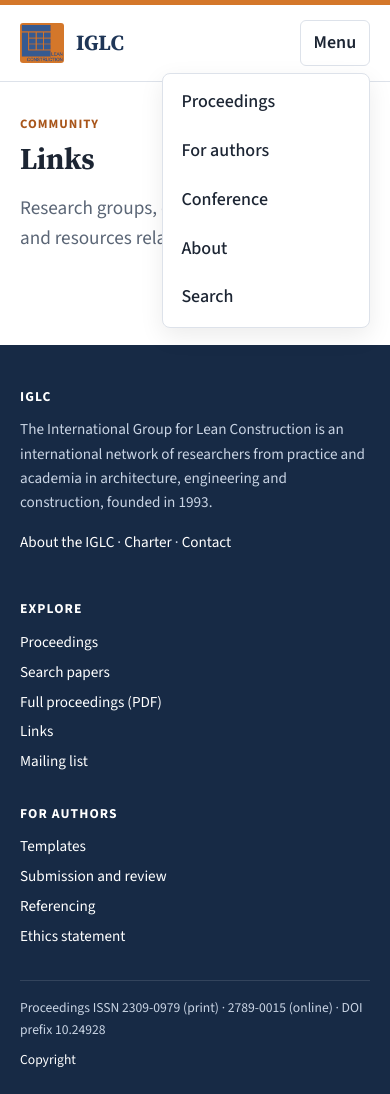
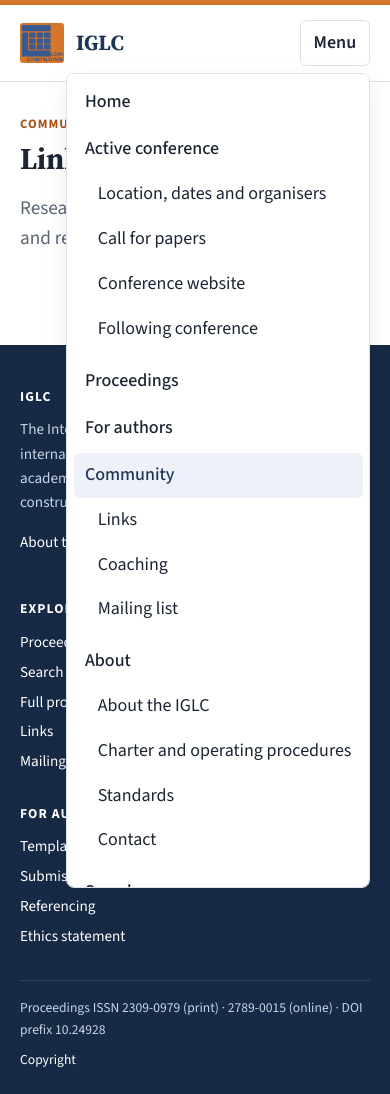
Before and after one commit to FrodeDrevland/new-iglc-net, a Django app: page /links/ in a window 390 px wide, after a click on "Menu". Run offline with Django 5.2, Linux system fonts and the light colour scheme; data that the repository does not hold is empty; parts of the project's set-up code (start-up, migrations or seed data) failed here and were passed over.

Commit message:
Main menu with the old site's structure and drop-downs (Active conference, Community, About)
Co-Authored-By: Claude Opus 5.5 <noreply@anthropic.com>
Claude-Session: https://claude.ai/code/session_01XkJSX4vrRHW9CYEUGMRzwt

```diff
--- a/apps/archive/context_processors.py
+++ b/apps/archive/context_processors.py
@@ -1,3 +1,6 @@
 def navigation(request):
     """The first part of the path, so the main menu can mark the current section."""
-    return {"nav_section": request.path.strip("/").split("/")[0].lower()}
+    return {
+        "nav_section": request.path.strip("/").split("/")[0].lower(),
+        "about_sections": ("about", "charter-and-operating-procedures", "standards", "contact", "copyright"),
+    }
--- a/static/css/site.css
+++ b/static/css/site.css
@@ -58,18 +58,28 @@ p { margin: 0 0 1em; }
 .brand-name { display: flex; flex-direction: column; line-height: 1.15; }
 .brand-name strong { font-family: var(--serif); font-size: 1.35rem; color: var(--blue-dark); }
 .brand-name span { font-size: .8rem; color: var(--muted); }
-.main-nav ul { list-style: none; margin: 0; padding: 0; display: flex; gap: .25rem; }
-.main-nav a { display: block; padding: .5rem .75rem; border-radius: 6px; text-decoration: none; color: var(--ink); font-weight: 500; }
-.main-nav a:hover, .main-nav a[aria-current="page"] { background: var(--blue-tint); color: var(--blue-dark); }
+.main-nav > ul { list-style: none; margin: 0; padding: 0; display: flex; gap: .15rem; }
+.main-nav li { position: relative; }
+.main-nav a { display: block; padding: .5rem .7rem; border-radius: 6px; text-decoration: none; color: var(--ink); font-weight: 500; white-space: nowrap; }
+.main-nav > ul > li > a:hover, .main-nav > ul > li.current > a, .main-nav a[aria-current="page"] { background: var(--blue-tint); color: var(--blue-dark); }
+.main-nav .has-sub > a::after { content: ""; display: inline-block; margin-left: .4rem; vertical-align: .2em; border: 4px solid transparent; border-top-color: currentColor; border-bottom: 0; }
+.main-nav .has-sub > ul { display: none; position: absolute; left: 0; top: 100%; z-index: 20; list-style: none; margin: 0; padding: .35rem; min-width: 15rem; background: var(--white); border: 1px solid var(--line); border-radius: var(--radius); box-shadow: 0 10px 28px rgb(0 0 0 / .1); }
+.main-nav .has-sub.align-right > ul { left: auto; right: 0; }
+.main-nav .has-sub:hover > ul, .main-nav .has-sub:focus-within > ul { display: block; }
+.main-nav .has-sub > ul a { font-weight: 400; }
+.main-nav .has-sub > ul a:hover { background: var(--blue-tint); color: var(--blue-dark); }
 .menu { display: none; }
-@media (max-width: 52rem) {
+@media (max-width: 60rem) {
   .brand-name span { display: none; }
-  .main-nav { display: none; }
+  .main-nav.desktop { display: none; }
   .menu { display: block; position: relative; }
   .menu summary { list-style: none; cursor: pointer; padding: .5rem .8rem; border: 1px solid var(--line); border-radius: 6px; font-weight: 600; }
   .menu summary::-webkit-details-marker { display: none; }
-  .menu[open] .main-nav { display: block; position: absolute; right: 0; top: calc(100% + .4rem); z-index: 5; background: var(--white); border: 1px solid var(--line); border-radius: var(--radius); box-shadow: 0 8px 24px rgb(0 0 0 / .08); min-width: 13rem; padding: .4rem; }
-  .menu[open] .main-nav ul { flex-direction: column; }
+  .menu .main-nav { display: none; }
+  .menu[open] .main-nav { display: block; position: absolute; right: 0; top: calc(100% + .4rem); z-index: 20; background: var(--white); border: 1px solid var(--line); border-radius: var(--radius); box-shadow: 0 8px 24px rgb(0 0 0 / .08); min-width: 16rem; max-height: 80vh; overflow-y: auto; padding: .4rem; }
+  .menu[open] .main-nav > ul { flex-direction: column; }
+  .menu .has-sub > ul { display: block; position: static; box-shadow: none; border: 0; padding: 0 0 .3rem .8rem; min-width: 0; }
+  .menu .has-sub > a::after { display: none; }
 }
 
 main { padding-bottom: 4rem; }
--- a/templates/_nav.html
+++ b/templates/_nav.html
@@ -1,9 +1,35 @@
+{% comment %}Same structure as the old site's menu. Groups open on hover or keyboard focus; on phones everything is listed.{% endcomment %}
 <nav class="{{ class }}" aria-label="Main">
   <ul>
-    <li><a href="{% url 'archive:conference_list' %}"{% if nav_section == "papers" %} aria-current="page"{% endif %}>Proceedings</a></li>
-    <li><a href="/for-authors/"{% if nav_section == "for-authors" %} aria-current="page"{% endif %}>For authors</a></li>
-    <li><a href="/active-conference/"{% if nav_section == "active-conference" %} aria-current="page"{% endif %}>Conference</a></li>
-    <li><a href="/about/"{% if nav_section == "about" %} aria-current="page"{% endif %}>About</a></li>
-    <li><a href="{% url 'archive:search' %}">Search</a></li>
+    <li><a href="{% url 'home' %}"{% if nav_section == "" %} aria-current="page"{% endif %}>Home</a></li>
+    <li class="has-sub{% if nav_section == 'active-conference' %} current{% endif %}">
+      <a href="/active-conference/">Active conference</a>
+      <ul>
+        <li><a href="/active-conference/">Location, dates and organisers</a></li>
+        <li><a href="/active-conference/call-for-papers/">Call for papers</a></li>
+        <li><a href="https://www.iglc-conference.com/">Conference website</a></li>
+        <li><a href="/active-conference/following-conference/">Following conference</a></li>
+      </ul>
+    </li>
+    <li class="{% if nav_section == 'papers' %}current{% endif %}"><a href="{% url 'archive:conference_list' %}">Proceedings</a></li>
+    <li class="{% if nav_section == 'for-authors' %}current{% endif %}"><a href="/for-authors/">For authors</a></li>
+    <li class="has-sub{% if nav_section == 'community' or nav_section == 'links' %} current{% endif %}">
+      <a href="/community/">Community</a>
+      <ul>
+        <li><a href="{% url 'archive:links' %}">Links</a></li>
+        <li><a href="/community/coaching/">Coaching</a></li>
+        <li><a href="/community/mailing-list/">Mailing list</a></li>
+      </ul>
+    </li>
+    <li class="has-sub align-right{% if nav_section in about_sections %} current{% endif %}">
+      <a href="/about/">About</a>
+      <ul>
+        <li><a href="/about/">About the IGLC</a></li>
+        <li><a href="/charter-and-operating-procedures/">Charter and operating procedures</a></li>
+        <li><a href="/standards/">Standards</a></li>
+        <li><a href="/contact/">Contact</a></li>
+      </ul>
+    </li>
+    <li class="{% if nav_section == 'papers' and request.path == '/papers/search' %}current{% endif %}"><a href="{% url 'archive:search' %}">Search</a></li>
   </ul>
 </nav>
```
